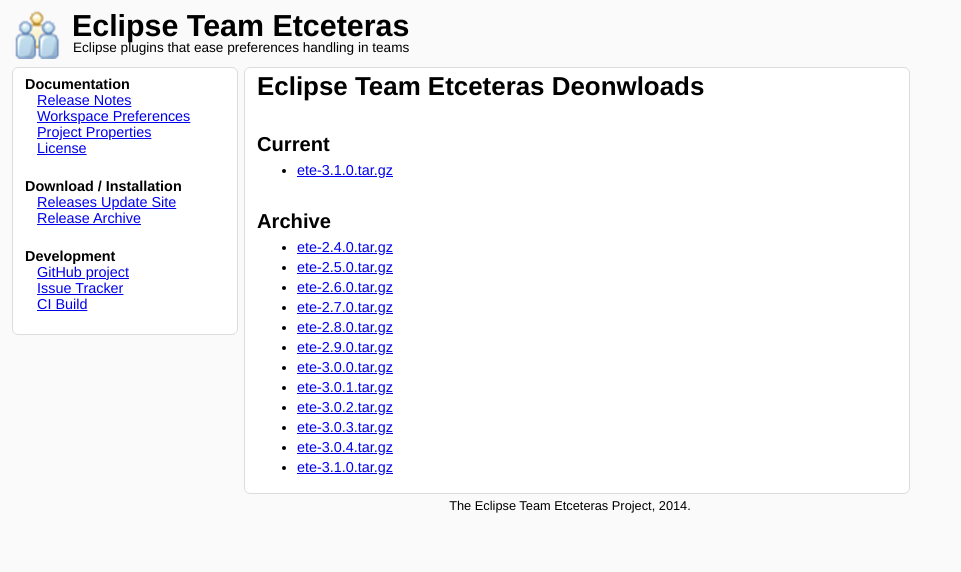
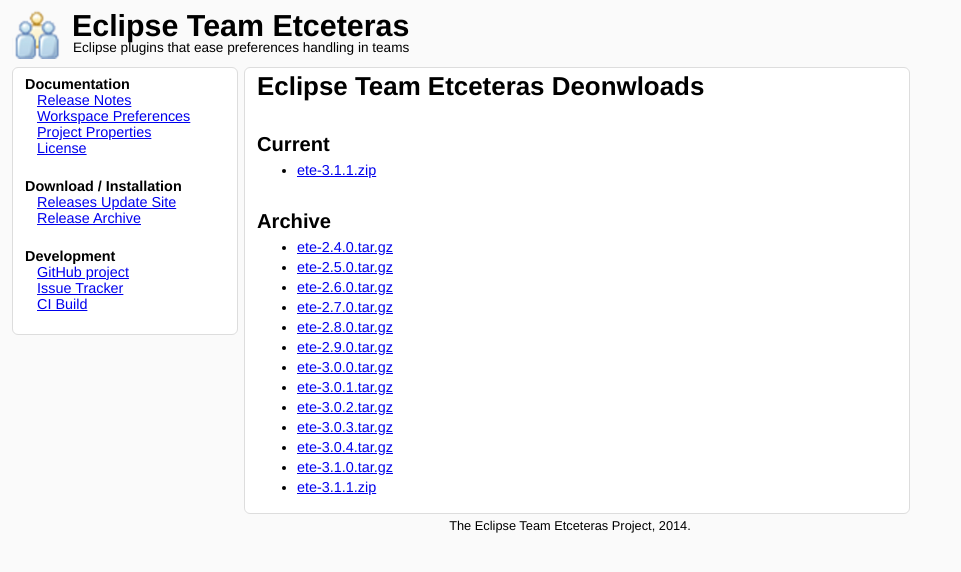
Before and after one commit to netceteragroup/eclipse-team-etceteras, a Jekyll site: the page built from downloads.html, in a window 1280 px wide. Shown: the top 572 px of the page, without its empty margins (0-961 px from the left). Built offline with Jekyll 4.4.1, drawn with Linux system fonts in a browser that asks for light colours.

Commit message:
Updated release notes and downloads

```diff
--- a/downloads.html
+++ b/downloads.html
@@ -6,7 +6,7 @@
 
 <h2>Current</h2>
 <ul>
-  <li><a href="downloads/ete-3.1.0.tar.gz">ete-3.1.0.tar.gz</a></li>
+  <li><a href="downloads/ete-3.1.1.zip">ete-3.1.1.zip</a></li>
 </ul>
 
 <h2>Archive</h2>
@@ -23,4 +23,5 @@
   <li><a href="downloads/ete-3.0.3.tar.gz">ete-3.0.3.tar.gz</a></li>
   <li><a href="downloads/ete-3.0.4.tar.gz">ete-3.0.4.tar.gz</a></li>
   <li><a href="downloads/ete-3.1.0.tar.gz">ete-3.1.0.tar.gz</a></li>
+  <li><a href="downloads/ete-3.1.1.zip">ete-3.1.1.zip</a></li>
 </ul>
--- a/releasenotes.html
+++ b/releasenotes.html
@@ -3,6 +3,12 @@
 headertitle: Eclipse Team Etceteras - Release Notes
 title: Release Notes
 ---
+
+
+<h2>Version 3.1.1</h2>
+<ul>
+  <li>Readded support for Java 6</li>
+</ul>
 
 <h2>Version 3.1.0</h2>
 <ul>
```
